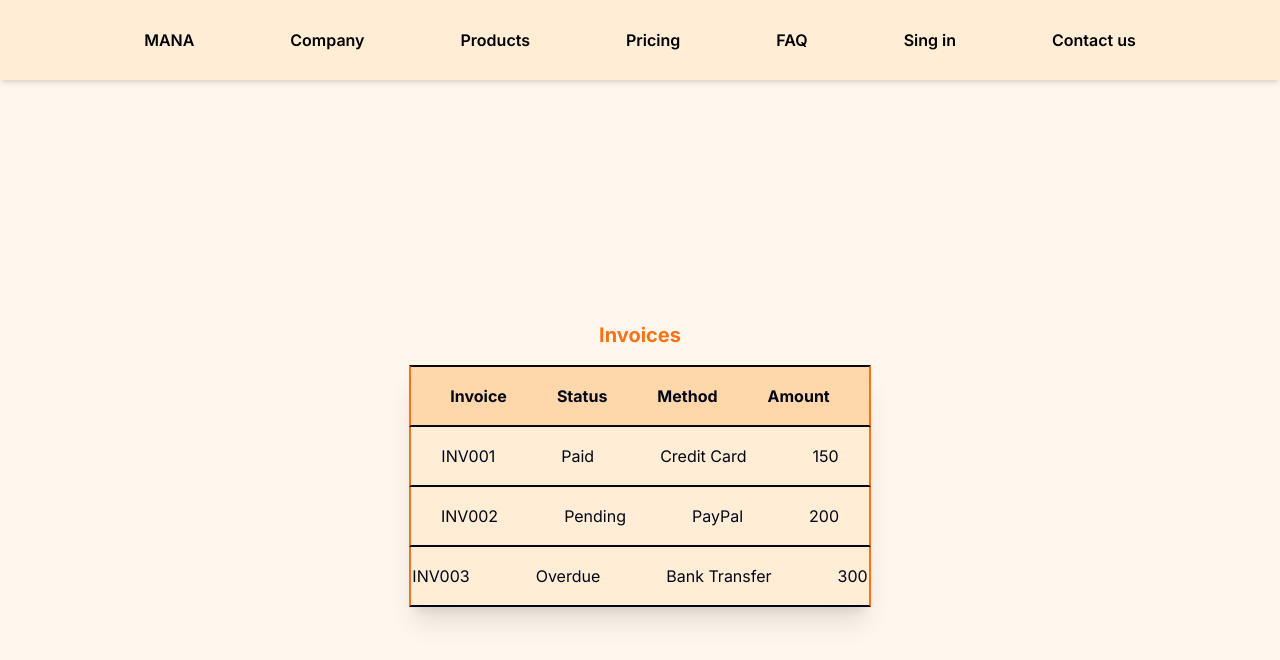
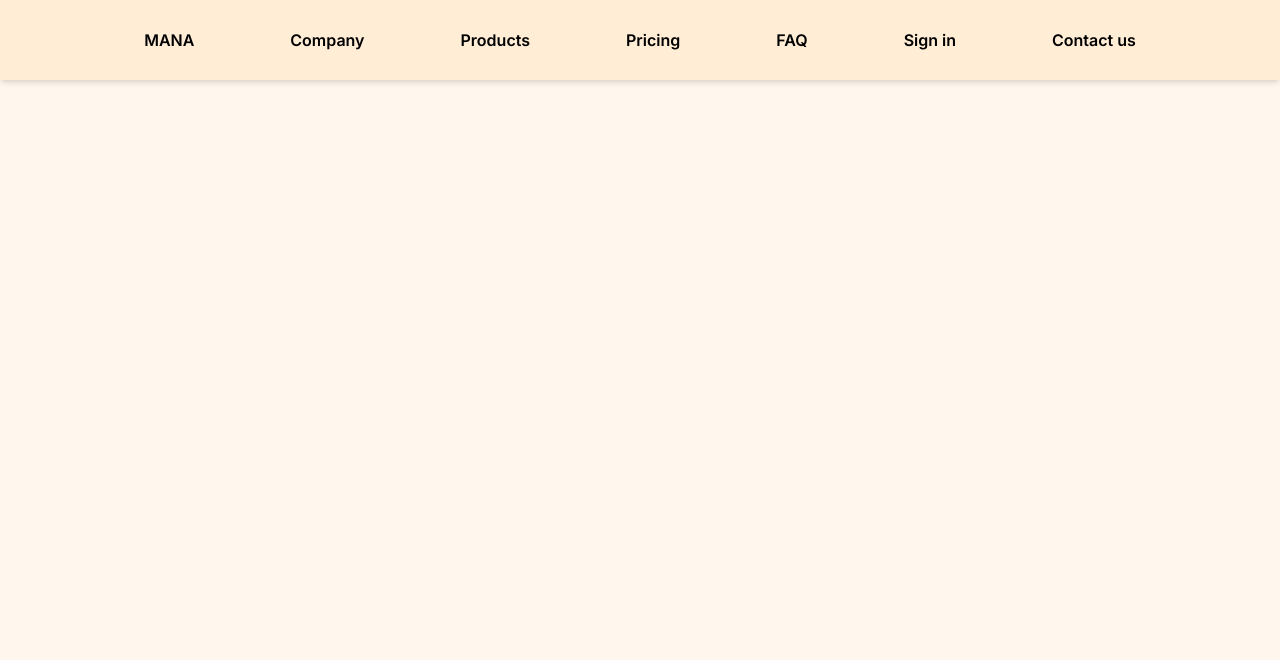
Before and after one commit to marcoshernanz/mana, a Next.js app: page /pricing in a window 1280 px wide. Shown: the top 660 px of the page. Built offline with nearby package versions, Linux system fonts and the light colour scheme.

Commit message:
Created Nav component

```diff
--- a/src/app/(landing-page)/layout.tsx
+++ b/src/app/(landing-page)/layout.tsx
@@ -1,5 +1,6 @@
 //Added z-50 to header due to a probelm with relatives and absolutes
 
+import Nav from "@/components/ui/Nav";
 import Link from "next/link";
 
 interface LandingPageLayoutProps {
@@ -12,27 +13,13 @@ export default function LandingPageLayout({
   return (
     <div className="bg-orange-50 pt-16 dark:bg-slate-950">
       <div className="fixed left-0 top-0 z-50 flex h-20 w-full items-center justify-center gap-24 bg-orange-100 font-semibold shadow-md dark:bg-slate-800 dark:text-slate-100">
-        <Link href="/" className="transition hover:text-orange-500">
-          MANA
-        </Link>
-        <Link href="/company" className="transition hover:text-orange-500">
-          Company
-        </Link>
-        <Link href="/products" className="transition hover:text-orange-500">
-          Products
-        </Link>
-        <Link href="/pricing" className="transition hover:text-orange-500">
-          Pricing
-        </Link>
-        <Link href="/faq" className="transition hover:text-orange-500">
-          FAQ
-        </Link>
-        <Link href="/sign-in" className="transition hover:text-orange-500">
-          Sing in
-        </Link>
-        <Link href="/contact-us" className="transition hover:text-orange-500">
-          Contact us
-        </Link>
+        <Nav link="/" name="MANA" />
+        <Nav link="/company" name="Company" />
+        <Nav link="/products" name="Products" />
+        <Nav link="/pricing" name="Pricing" />
+        <Nav link="/faq" name="FAQ" />
+        <Nav link="/sign-in" name="Sign in" />
+        <Nav link="/contact-us" name="Contact us" />
       </div>
       {children}
     </div>
--- a/src/app/(landing-page)/pricing/page.tsx
+++ b/src/app/(landing-page)/pricing/page.tsx
@@ -24,34 +24,7 @@ export default function PricingPage() {
         />
       </div> */}
       {/* <Progress size="large" progress={100} /> */}
-      <Table caption="Invoices" data={tableData} />
-      {/* <table className="text-slate-950 shadow-xl dark:text-slate-50">
-        <caption className="pb-4 text-xl font-bold text-orange-500 dark:text-orange-500">
-          Caption
-        </caption>
-        <div className="border-1 border-orange-500 dark:border-orange-500">
-          <div className="dark:border-t-slate-9500 flex items-center justify-center border-b-2 border-l-2 border-r-2 border-t-2 border-b-slate-950 border-l-orange-500 border-r-orange-500 border-t-slate-950 bg-orange-200 px-5 py-4 hover:bg-orange-300/70 dark:border-b-slate-950 dark:border-l-orange-500 dark:border-r-orange-500 dark:bg-slate-800 dark:hover:bg-slate-600/60">
-            <thead>
-              <tr className="flex items-center justify-center gap-12">
-                <th>heading1</th>
-                <th>heading2</th>
-                <th>heading3</th>
-                <th>heading4</th>
-              </tr>
-            </thead>
-          </div>
-          <div className="flex items-center justify-center border-b-2 border-l-2 border-r-2 border-b-slate-950 border-l-orange-500 border-r-orange-500 bg-orange-100 py-2 hover:bg-orange-100/30 dark:border-b-slate-950 dark:border-l-orange-500 dark:border-r-orange-500 dark:bg-slate-600 dark:hover:bg-slate-500/80">
-            <tbody>
-              <tr className="flex items-center justify-center gap-16 py-2">
-                <td>value1</td>
-                <td>value2</td>
-                <td>value3</td>
-                <td>value4</td>
-              </tr>
-            </tbody>
-          </div>
-        </div>
-      </table> */}
+      {/* <Table caption="Invoices" data={tableData} /> */}
     </div>
   );
 }
--- /dev/null
+++ b/src/components/ui/Nav.tsx
@@ -0,0 +1,19 @@
+import Link from "next/link";
+import { twMerge } from "tailwind-merge";
+
+interface NavProps {
+  link: string;
+  name?: string;
+  className?: string;
+}
+
+export default function Nav({ link, name, className }: NavProps) {
+  return (
+    <Link
+      className={twMerge("transition hover:text-orange-500", className)}
+      href={link}
+    >
+      {name}
+    </Link>
+  );
+}
```
Also changed, not shown: TODO.txt.
